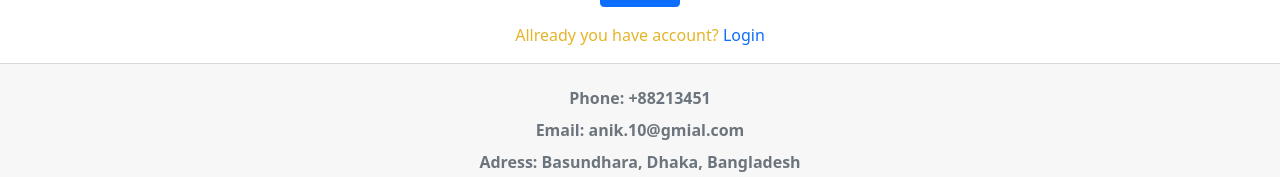
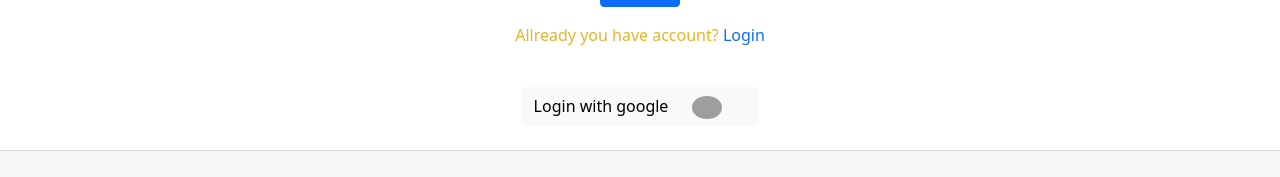
Before and after one commit to Irfananik/tech-tutor, a React (Create React App) app: page /signup in a window 1280 px wide. Shown: the part 1360-1537 px from the top of the page. Built offline with nearby package versions, Linux system fonts and the light colour scheme; no server answers; grey boxes are pictures that could not be loaded.

Commit message:
Google auth implement

```diff
--- a/package.json
+++ b/package.json
@@ -7,6 +7,7 @@
     "@testing-library/react": "^13.1.1",
     "@testing-library/user-event": "^13.5.0",
     "bootstrap": "^5.1.3",
+    "firebase": "^9.6.11",
     "react": "^18.0.0",
     "react-bootstrap": "^2.2.3",
     "react-dom": "^18.0.0",
--- a/src/Pages/Form/Login.js
+++ b/src/Pages/Form/Login.js
@@ -3,6 +3,7 @@ import { useSignInWithEmailAndPassword } from 'react-firebase-hooks/auth';
 import { Button, Form } from 'react-bootstrap';
 import { useLocation, useNavigate } from 'react-router-dom';
 import auth from '../../firebase.init';
+import SocialLogin from './SocialLogin';
 
 const Login = () => {
     const navigate = useNavigate()
@@ -55,6 +56,7 @@ const Login = () => {
             </Form>
             <p className="mt-3 text-center" style={{}}>Are you new here? <span onClick={navigateToSignUp} className="text-primary" style={{ cursor: 'pointer' }}>SignUp</span> </p>
             <p className="mt-2 text-center" style={{}}>Forget your password? <span className="text-primary" style={{ cursor: 'pointer' }}>Reset Password</span> </p>
+            <SocialLogin/>
         </div>
     );
 };
--- a/src/Pages/Form/SignUp.js
+++ b/src/Pages/Form/SignUp.js
@@ -3,6 +3,7 @@ import { useCreateUserWithEmailAndPassword } from 'react-firebase-hooks/auth';
 import { Button, Form } from 'react-bootstrap';
 import { useNavigate } from 'react-router-dom';
 import auth from '../../firebase.init';
+import SocialLogin from './SocialLogin';
 
 const SignUp = () => {
     const navigate = useNavigate()
@@ -53,6 +54,7 @@ const SignUp = () => {
                 </div>
             </Form>
             <p className="mt-3 text-center" style={{ color: '#E5B429' }}>Allready you have account? <span onClick={navigateToLogin} className="text-primary" style={{ cursor: 'pointer', color: '' }}>Login</span> </p>
+            <SocialLogin/>
         </div>
     );
 };
--- /dev/null
+++ b/src/Pages/Form/SocialLogin.js
@@ -0,0 +1,27 @@
+import React from 'react';
+import { useSignInWithGoogle } from 'react-firebase-hooks/auth';
+import { useNavigate } from 'react-router-dom';
+import auth from '../../firebase.init';
+
+const SocialLogin = () => {
+    const navigate = useNavigate()
+    const [signInWithGoogle, user, loading, error] = useSignInWithGoogle(auth)
+
+    if(user){
+        navigate('/')
+    }
+    return (
+        <div>
+            <div className="container">
+                <div className="py-2">
+                    <button onClick={() => signInWithGoogle()} type="button" className="btn btn-light  my-3 d-block mx-auto">
+                        Login with google
+                        <img style={{ width: '30px' }} className="img-fluid mx-4 rounded-circle" src={'https://i.ibb.co/G2ZqW1L/google-Icon.jpg'} alt="" />
+                    </button>
+                </div>
+            </div>
+        </div>
+    );
+};
+
+export default SocialLogin;
```
Also changed, not shown: 1 other file (tests, documents, lock files or other folders).
